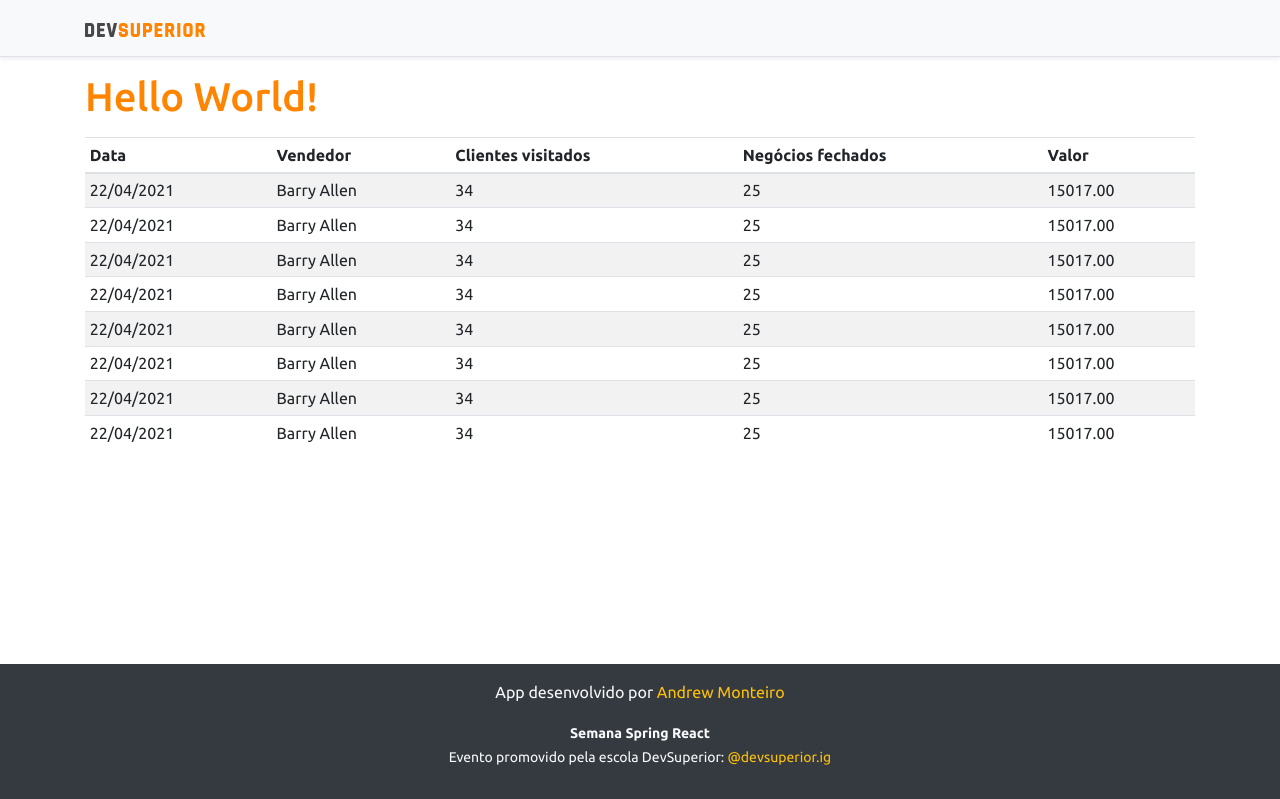
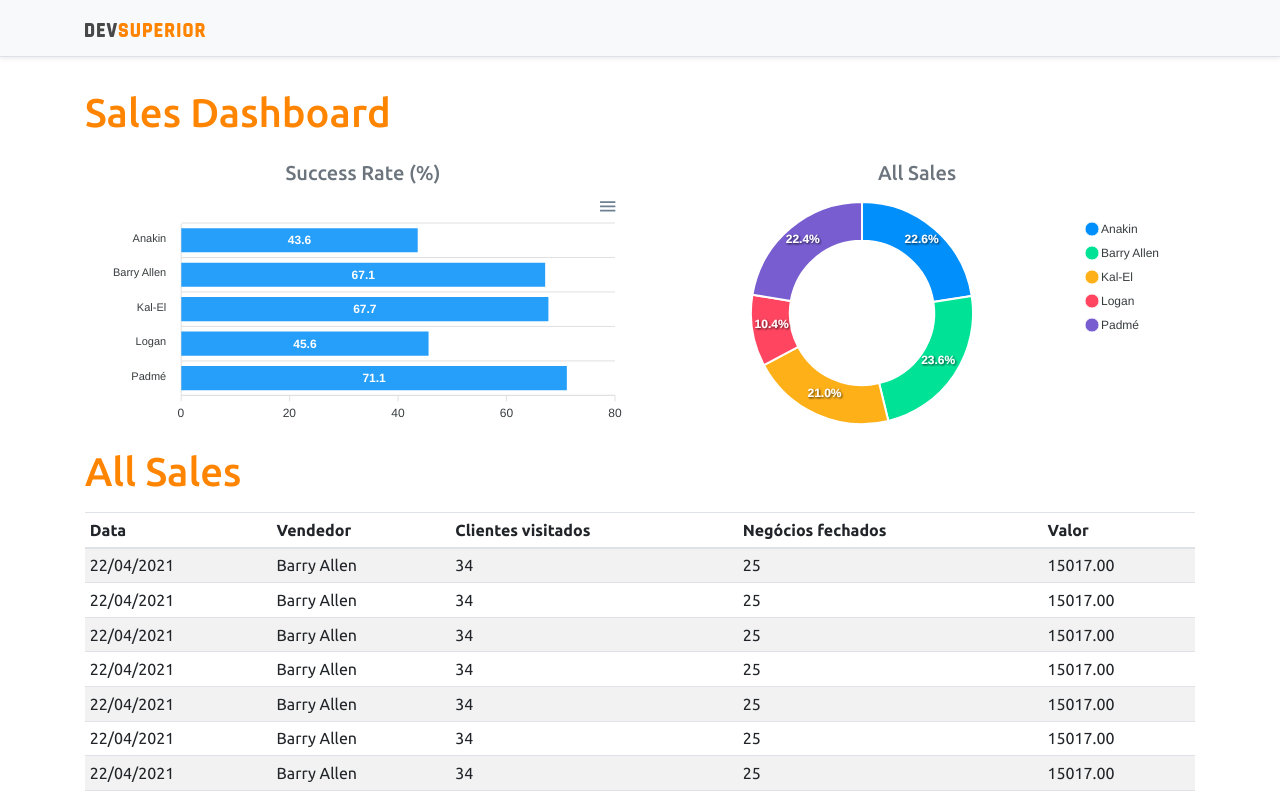
Before and after one commit to Andrew-2609/ncsales-sds3, a React (Create React App) app in the folder frontend/: page / in a window 1280 px wide. Shown: the top 799 px of the page. Built offline with nearby package versions, Linux system fonts and the light colour scheme.

Commit message:
Static charts

```diff
--- a/frontend/package.json
+++ b/frontend/package.json
@@ -12,10 +12,12 @@
     "@types/node": "^12.0.0",
     "@types/react": "^17.0.0",
     "@types/react-dom": "^17.0.0",
+    "apexcharts": "^3.26.1",
     "bootstrap": "^4.6.0",
     "jquery": "1.9.1",
     "popper.js": "^1.16.1",
     "react": "^17.0.2",
+    "react-apexcharts": "^1.3.9",
     "react-dom": "^17.0.2",
     "react-scripts": "4.0.3",
     "typescript": "^4.1.2",
--- a/frontend/src/App.tsx
+++ b/frontend/src/App.tsx
@@ -1,16 +1,32 @@
-import NavBar from "components/navbar";
-import Footer from "components/footer";
-import DataTable from "components/dataTable";
+import NavBar from "components/NavBar";
+import Footer from "components/Footer";
+import DataTable from "components/DataTable";
+import BarChart from "components/BarChart";
+import DonutChart from "components/DonutChart";
 
 function App() {
   return (
     <>
       <NavBar />
       <div className="container">
-        <p className="h1 text-primary">Hello World!</p>
-        <DataTable/>
+        <p className="h1 text-primary py-3">Sales Dashboard</p>
+
+        <div className="row px-3">
+          <div className="col-sm-6">
+            <p className="h5 text-center text-secondary">Success Rate (%)</p>
+            <BarChart />
+          </div>
+          <div className="col-sm-6">
+            <p className="h5 text-center text-secondary">All Sales</p>
+            <DonutChart />
+          </div>
+        </div>
+
+        <p className="h1 text-primary">All Sales</p>
+
+        <DataTable />
       </div>
-      <Footer/>
+      <Footer />
     </>
   );
 }
--- /dev/null
+++ b/frontend/src/components/BarChart/index.tsx
@@ -0,0 +1,30 @@
+import Chart from 'react-apexcharts';
+
+const BarChart = () => {
+
+    const options = {
+        plotOptions: {
+            bar: {
+                horizontal: true,
+            }
+        },
+    };
+
+    const mockData = {
+        labels: {
+            categories: ['Anakin', 'Barry Allen', 'Kal-El', 'Logan', 'Padmé']
+        },
+        series: [
+            {
+                name: "% Sucesso",
+                data: [43.6, 67.1, 67.7, 45.6, 71.1]
+            }
+        ]
+    };
+
+    return (
+        <Chart options={{ ...options, xaxis: mockData.labels }} series={mockData.series} type="bar" height="240" />
+    );
+}
+
+export default BarChart;
--- /dev/null
+++ b/frontend/src/components/DonutChart/index.tsx
@@ -0,0 +1,21 @@
+import Chart from 'react-apexcharts';
+
+const DonutChart = () => {
+
+    const mockData = {
+        series: [477138, 499928, 444867, 220426, 473088],
+        labels: ['Anakin', 'Barry Allen', 'Kal-El', 'Logan', 'Padmé']
+    }
+
+    const options = {
+        legend: {
+            show: true
+        }
+    }
+
+    return (
+        <Chart options={{ ...options, labels: mockData.labels }} series={mockData.series} type="donut" height="240" />
+    );
+}
+
+export default DonutChart;
```
Also changed, not shown: frontend/src/components/DataTable/index.tsx (renamed from frontend/src/components/dataTable/index.tsx), frontend/src/components/Footer/index.tsx (renamed from frontend/src/components/footer/index.tsx), frontend/src/components/NavBar/index.tsx (renamed from frontend/src/components/navbar/index.tsx), 1 other file (tests, documents, lock files or other folders).
